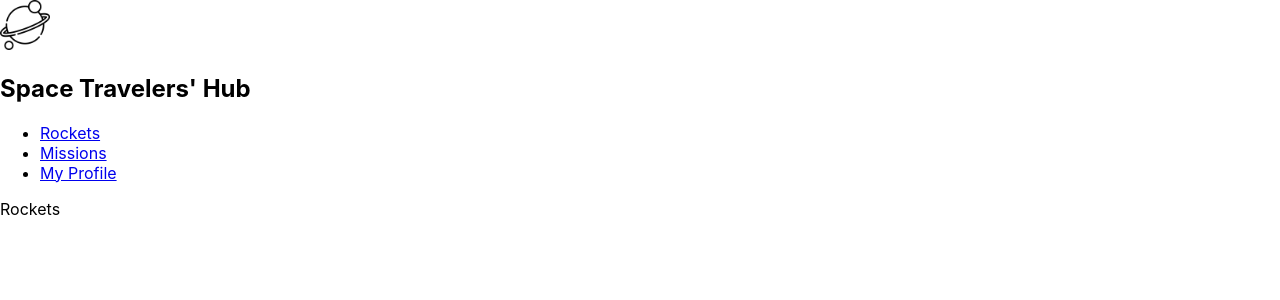
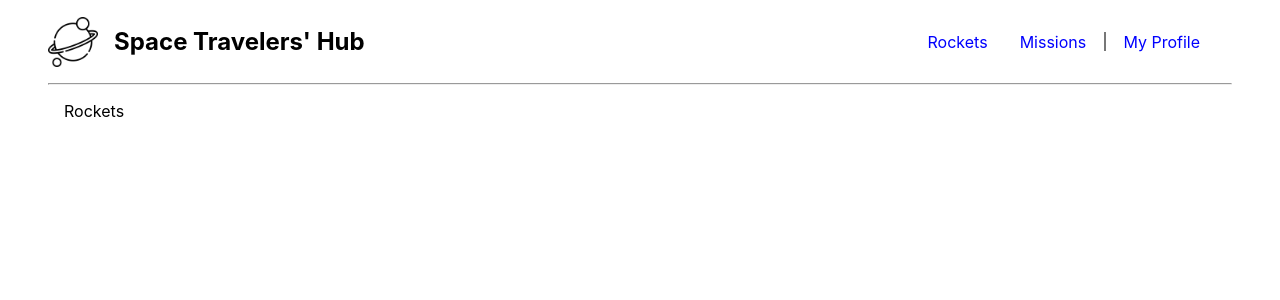
Before and after one commit to jecode93/react-group-project, a React (Create React App) app: page / in a window 1280 px wide. Shown: the top 300 px of the page. Built offline with nearby package versions, Linux system fonts and the light colour scheme.

Commit message:
Style the navbar

```diff
--- a/src/App.css
+++ b/src/App.css
@@ -1,39 +1,10 @@
-.App {
-  text-align: center;
+* {
+  padding: 0;
+  margin: 0;
+  list-style: none;
+  text-decoration: none;
 }
 
-.App-logo {
-  height: 40vmin;
-  pointer-events: none;
+.inside {
+  padding: 0 1rem;
 }
-
-@media (prefers-reduced-motion: no-preference) {
-  .App-logo {
-    animation: App-logo-spin infinite 20s linear;
-  }
-}
-
-.App-header {
-  background-color: #282c34;
-  min-height: 100vh;
-  display: flex;
-  flex-direction: column;
-  align-items: center;
-  justify-content: center;
-  font-size: calc(10px + 2vmin);
-  color: white;
-}
-
-.App-link {
-  color: #61dafb;
-}
-
-@keyframes App-logo-spin {
-  from {
-    transform: rotate(0deg);
-  }
-
-  to {
-    transform: rotate(360deg);
-  }
-}
--- a/src/App.js
+++ b/src/App.js
@@ -1,9 +1,7 @@
 import { BrowserRouter, Routes, Route } from 'react-router-dom';
 import './App.css';
 import Layout from './components/Layout';
-import Rockets from './components/pages/Rockets';
-import Missions from './components/pages/Missions';
-import MyProfile from './components/pages/MyProfile';
+import { Rockets, Missions, MyProfile } from './routes';
 
 function App() {
   return (
--- a/src/components/Layout.jsx
+++ b/src/components/Layout.jsx
@@ -1,9 +1,10 @@
 import React from 'react';
 import { Outlet } from 'react-router';
 import NavLink from './NavLink';
+import './styles/layout.css';
 
 const Layout = () => (
-  <div>
+  <div className="container">
     <NavLink />
     <Outlet />
   </div>
--- a/src/components/NavLink.jsx
+++ b/src/components/NavLink.jsx
@@ -1,13 +1,15 @@
 import React from 'react';
 import { Link } from 'react-router-dom';
 import planet from '../assets/planet.png';
+import './styles/navlink.css';
 
 const NavLink = () => (
+  <header>
     <nav>
-    <div className="logo">
+      <Link to="/" className="logo">
         <img src={planet} width={50} alt="planet" className="logo-img" />
         <h1>Space Travelers&apos; Hub</h1>
-    </div>
+      </Link>
       <ul className="nav-links">
         <li className="nav-link">
           <Link to="/">Rockets</Link>
@@ -15,11 +17,14 @@ const NavLink = () => (
         <li className="nav-link">
           <Link to="missions">Missions</Link>
         </li>
+        <div className="lines" />
         <li className="nav-link">
           <Link to="my-profile">My Profile</Link>
         </li>
       </ul>
     </nav>
+    <hr />
+  </header>
 );
 
 export default NavLink;
--- a/src/components/pages/Missions.jsx
+++ b/src/components/pages/Missions.jsx
@@ -1,7 +1,7 @@
 import React from 'react';
 
 const Missions = () => (
-  <div>Missions</div>
+  <div className="inside">Missions</div>
 );
 
 export default Missions;
--- a/src/components/pages/MyProfile.jsx
+++ b/src/components/pages/MyProfile.jsx
@@ -1,7 +1,7 @@
 import React from 'react';
 
 const MyProfile = () => (
-  <div>MyProfile</div>
+  <div className="inside">MyProfile</div>
 );
 
 export default MyProfile;
--- a/src/components/pages/Rockets.jsx
+++ b/src/components/pages/Rockets.jsx
@@ -1,7 +1,7 @@
 import React from 'react';
 
 const Rockets = () => (
-  <div>Rockets</div>
+  <div className="inside">Rockets</div>
 );
 
 export default Rockets;
--- /dev/null
+++ b/src/components/styles/layout.css
@@ -0,0 +1,3 @@
+.container {
+  padding: 0 3rem;
+}
--- /dev/null
+++ b/src/components/styles/navlink.css
@@ -0,0 +1,53 @@
+header {
+  margin-bottom: 1rem;
+}
+
+nav {
+  display: flex;
+  justify-content: space-between;
+  align-items: center;
+}
+
+a {
+  color: blue;
+}
+
+a:focus {
+  text-decoration: underline;
+}
+
+hr {
+  color: #ddd;
+}
+
+.logo {
+  display: flex;
+  align-items: center;
+  height: 5.2rem;
+  color: #000;
+  text-decoration: none !important;
+}
+
+.logo img {
+  margin-right: 1rem;
+}
+
+.nav-links {
+  display: flex;
+  align-items: center;
+  justify-content: center;
+}
+
+.nav-links li:nth-child(2) {
+  margin-right: 1.1rem;
+}
+
+.nav-link {
+  margin-right: 2rem;
+}
+
+.lines {
+  border: 1px solid #777;
+  margin-right: 1.1rem;
+  height: 1.1rem;
+}
--- /dev/null
+++ b/src/routes.js
@@ -0,0 +1,5 @@
+import Rockets from './components/pages/Rockets';
+import Missions from './components/pages/Missions';
+import MyProfile from './components/pages/MyProfile';
+
+export { Rockets, Missions, MyProfile };
```
Lines whose indentation alone changed are shown as unchanged.
